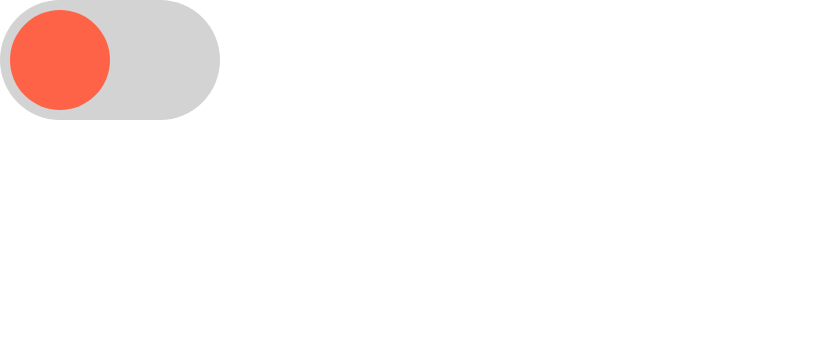
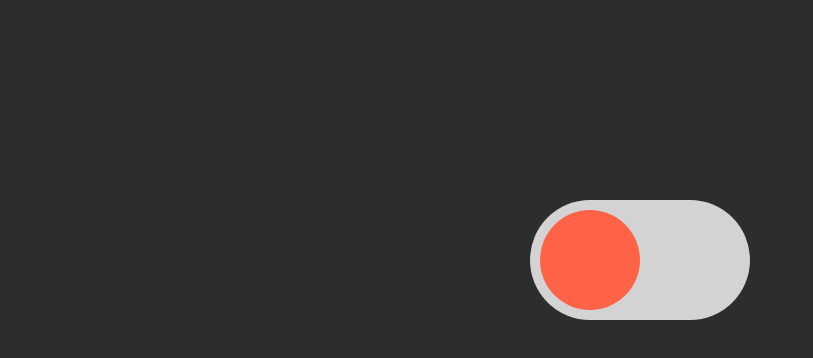
Before and after one commit to Angelgaeta/chang-switch-color, a plain HTML site: page index.html in a window 1280 px wide. Shown: the whole page, without its empty margins (0-813 px from the left). Drawn offline with Linux system fonts and the light colour scheme.

Commit message:
Update style.css

```diff
--- a/style.css
+++ b/style.css
@@ -2,6 +2,12 @@
     margin: 0;
     padding: 0;
     box-sizing: border-box;
+    background-color: #2C2D2E;
+}
+
+body{
+    width: 100vh;
+    margin: 200px auto;
 }
 .case{
     display: none;
@@ -14,6 +20,7 @@
     background-color: lightgray;
     border-radius: 60px;
     transition: all 0.2s ease-in-out;
+    margin: 0 auto;
 }
 .bouton{
     width: 100px;
```
